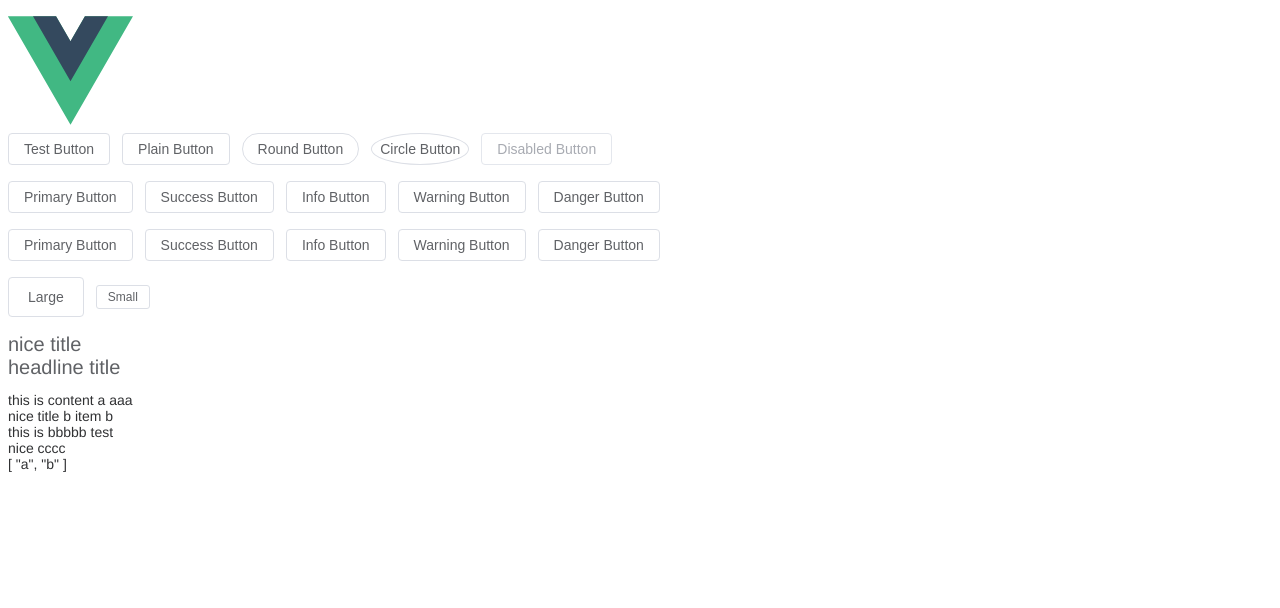
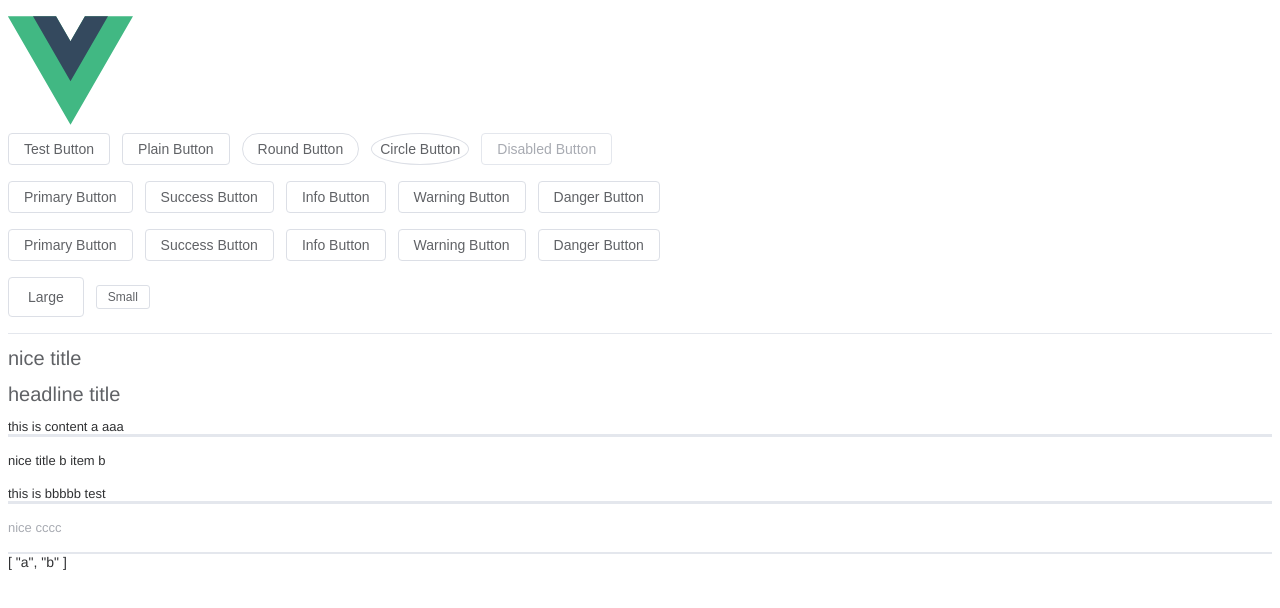
Before and after one commit to lunabar/vue-element, a Vue app: page / in a window 1280 px wide. Shown: the top 608 px of the page. Built offline with nearby package versions, Linux system fonts and the light colour scheme.

Commit message:
collapse点击滑动关闭css样式

```diff
--- a/src/App.vue
+++ b/src/App.vue
@@ -46,7 +46,7 @@
     <VButton size="large">Large</VButton>
     <VButton size="small">Small</VButton><br/><br/>
 
-    <VCollapse v-model="openedValue">
+    <VCollapse accordion v-model="openedValue">
       <VCollapseItem name="a">
         <template #title>
           <h1>nice title</h1>
--- a/src/components/Collapse/CollapseItem.vue
+++ b/src/components/Collapse/CollapseItem.vue
@@ -5,12 +5,19 @@
       'is-disabled': disabled
     }"
   >
-    <div class="vk-collase-item__header" :id="`item-header-${name}`" @click="handleClick">
+    <div class="vk-collapse-item__header"
+      :class = "{
+        'is-disabled': disabled,
+        'is-active': isActive,
+      }"
+      :id="`item-header-${name}`" @click="handleClick">
       <slot name="title">{{ title }}</slot>
     </div>
-    <div class="vk-collapse-item__content" :id="`item-content-${name}`" v-show="isActive">
-      <slot></slot>
-    </div>
+    <Transition name="slide" v-on="transitionEvents">
+      <div class="vk-collapse-item__content" :id="`item-content-${name}`" v-show="isActive">
+        <slot></slot>
+      </div>
+    </Transition>
   </div>
 </template>
 
@@ -28,6 +35,30 @@
     collapseContext?.handleItemClick(props.name)
   }
   const isActive = computed(() => collapseContext?.activeNames.value.includes(props.name))
+  const transitionEvents: Record<string, (el: HTMLElement) => void> = {
+    // content未插入之前
+    'beforeEnter' : function(el) {
+      el.style.height = '0px'
+    },
+    // content被插入
+    enter(el) {
+      el.style.height = `${el.scrollHeight}px`
+    },
+    // transition取消
+    afterEnter(el) {
+      el.style.height = ''
+    },
+    // 以下content内容插入离开，与进来形成镜像
+    beforeLeave(el) {
+      el.style.height = `${el.scrollHeight}px`
+    },
+    leave(el) {
+      el.style.height = '0px'
+    },
+    afterLeave(el) {
+      el.style.height = ''
+    }
+  }
 
 </script>
 
--- /dev/null
+++ b/src/components/Collapse/style.css
@@ -0,0 +1,51 @@
+.vk-collapse-item {
+  --vk-collapse-border-color: var(--vk-border-color-light);
+  --vk-collapse-header-height: 48px;
+  --vk-collapse-header-bg-color: var(--vk-fill-color-blank);
+  --vk-collapse-header-text-color: var(--vk-text-color-primary);
+  --vk-collapse-header-font-size: 13px;
+  --vk-collapse-content-bg-color: var(--vk-fill-color-blank);
+  --vk-collapse-content-font-size: 13px;
+  --vk-collapse-content-text-color: var(--vk-text-color-primary);
+  --vk-collapse-disabled-text-color: var(--vk-disabled-text-color);
+  --vk-collapse-disabled-border-color: var(--vk-border-color-lighter);
+  border-top: 1px solid var(--vk-collapse-border-color);
+  border-bottom: 1px solid var(--vk-collapse-border-color);
+}
+.vk-collapse-item__header {
+  display: flex;
+  align-items: center;
+  justify-content: space-between;
+  height: var(--vk-collapse-header-height);
+  line-height: var(--vk-collapse-header-height);
+  background-color: var(--vk-collapse-header-bg-color);
+  color: var(--vk-collapse-header-text-color);
+  cursor: pointer;
+  font-size: var(--vk-collapse-header-font-size);
+  font-weight: 500;
+  transition: border-bottom-color var(--vk-transition-duration);
+  outline: none;
+  border-bottom: 1px solid var(--vk-collapse-border-color);
+  &.is-disabled {
+    color: var(--vk-collapse-disabled-text-color);
+    cursor: not-allowed;
+    background-image: none;
+  }
+  &.is-active {
+    border-bottom-color: transparent;
+  }
+}
+.vk-collapse-item__content {
+  will-change: height;
+  background-color: var(--vk-collapse-content-bg-color);
+  overflow: hidden;
+  box-sizing: border-box;
+  font-size: var(--vk-collapse-content-font-size);
+  color: var(--vk-collapse-content-font-size);
+  border-bottom: 1px solid var(--vk-collapse-border-color);
+  /* padding-bottom: 25px; */
+}
+.slide-enter-active,
+.slide-leave-active {
+  transition: height 2s ease;
+}
--- a/src/styles/index.css
+++ b/src/styles/index.css
@@ -1,3 +1,4 @@
 @import './vars.css';
 @import './reset.css';
 @import '../components/Button/style.css';
+@import '../components/Collapse/style.css';
```
Also changed, not shown: src/components/Collapse/Collapse.vue (+7 -2 lines), 1 other file (tests, documents, lock files or other folders).
